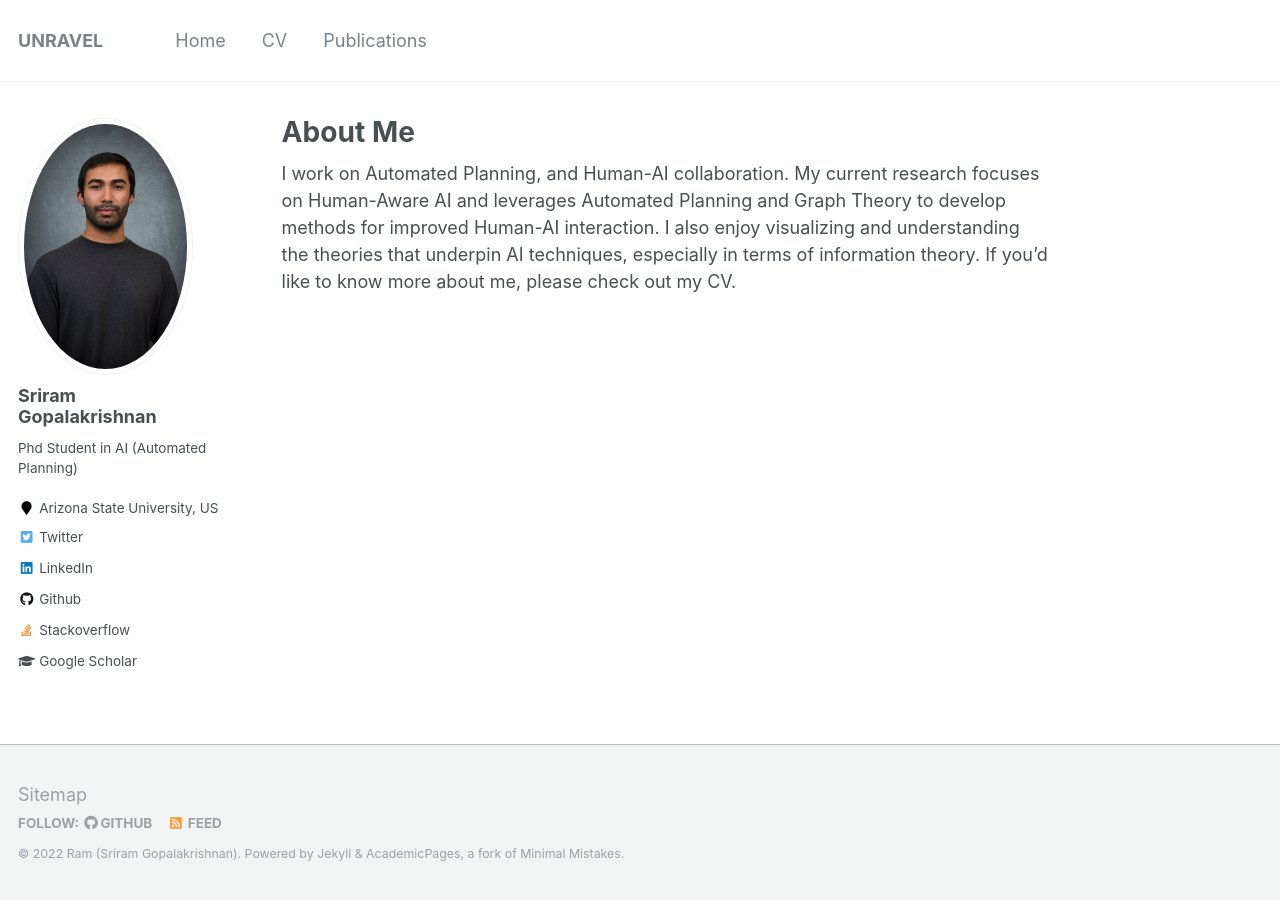
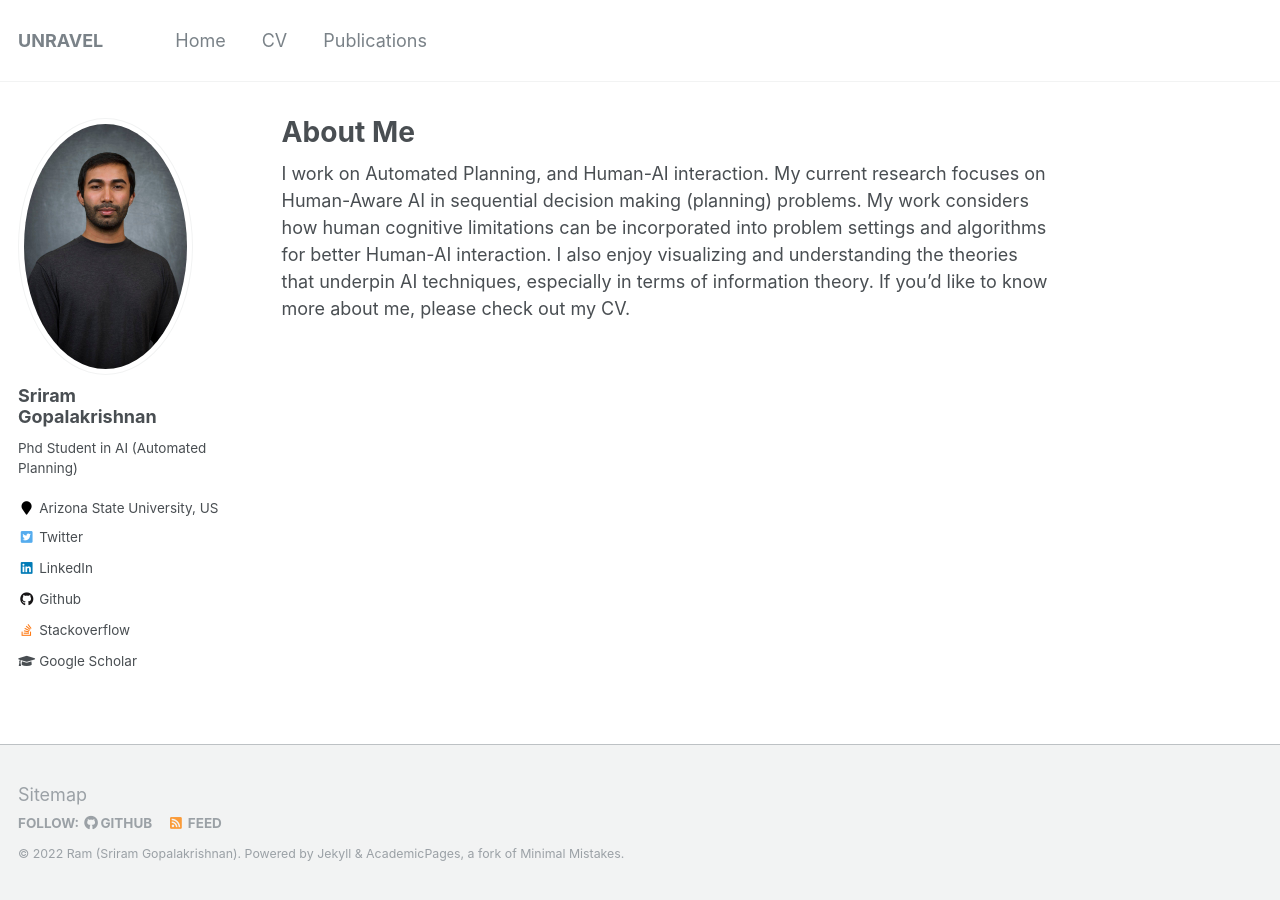
Before and after one commit to marirsg2/Sriram_Unravel, a Jekyll site: the page built from _pages/about.md, in a window 1280 px wide. Built offline with Jekyll 4.4.1, drawn with Linux system fonts in a browser that asks for light colours.

Commit message:
Update about.md

```diff
--- a/_pages/about.md
+++ b/_pages/about.md
@@ -10,7 +10,6 @@ redirect_from:
 
 <!-- Top navigation bar config: _data/navigation.yml -->
 
-I work on Automated Planning, and Human-AI collaboration. My current research focuses on Human-Aware AI and leverages Automated Planning and Graph Theory to develop methods for improved Human-AI interaction. I also enjoy visualizing and understanding the theories that underpin AI techniques, especially
-in terms of information theory. If you'd like to know more about me, please check out my CV.
+I work on Automated Planning, and Human-AI interaction. My current research focuses on Human-Aware AI in sequential decision making (planning) problems. My work considers how human cognitive limitations can be incorporated into problem settings and algorithms for better Human-AI interaction. I also enjoy visualizing and understanding the theories that underpin AI techniques, especially in terms of information theory. If you'd like to know more about me, please check out my CV.
 
 <!-- I will post articles that describe AI techniques in this light, in the hope that the understanding and perspectives shared might help build intuitions and give a better understanding of some dense approaches in AI . -->
```
